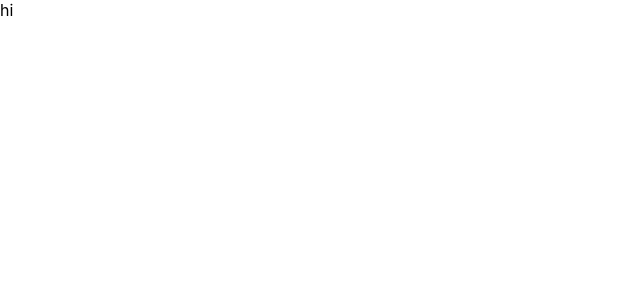
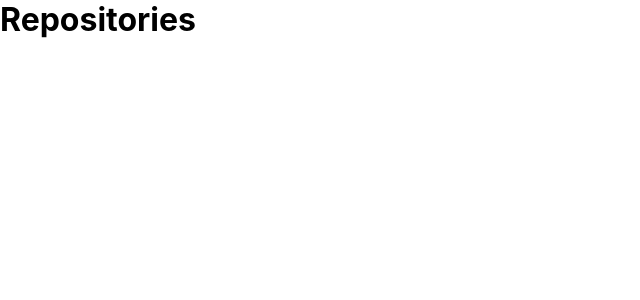
Before and after one commit to karanvirsb/exercise-node-react-developer-main, a React (Create React App) app in the folder web/: page / in a window 1280 px wide. Shown: the top 300 px of the page, without its empty margins (0-640 px from the left). Built offline with nearby package versions, Linux system fonts and the light colour scheme.

Commit message:
added router

```diff
--- a/web/src/App.tsx
+++ b/web/src/App.tsx
@@ -1,6 +1,14 @@
 import React from 'react';
 import './App.css';
+import { BrowserRouter as Router, Routes, Route } from 'react-router-dom';
+import Home from './pages/home/home';
 
 export function App() {
-  return <div className="App">hi</div>;
+  return (
+    <Router>
+      <Routes>
+        <Route path="/" element={<Home />} />
+      </Routes>
+    </Router>
+  );
 }
```
